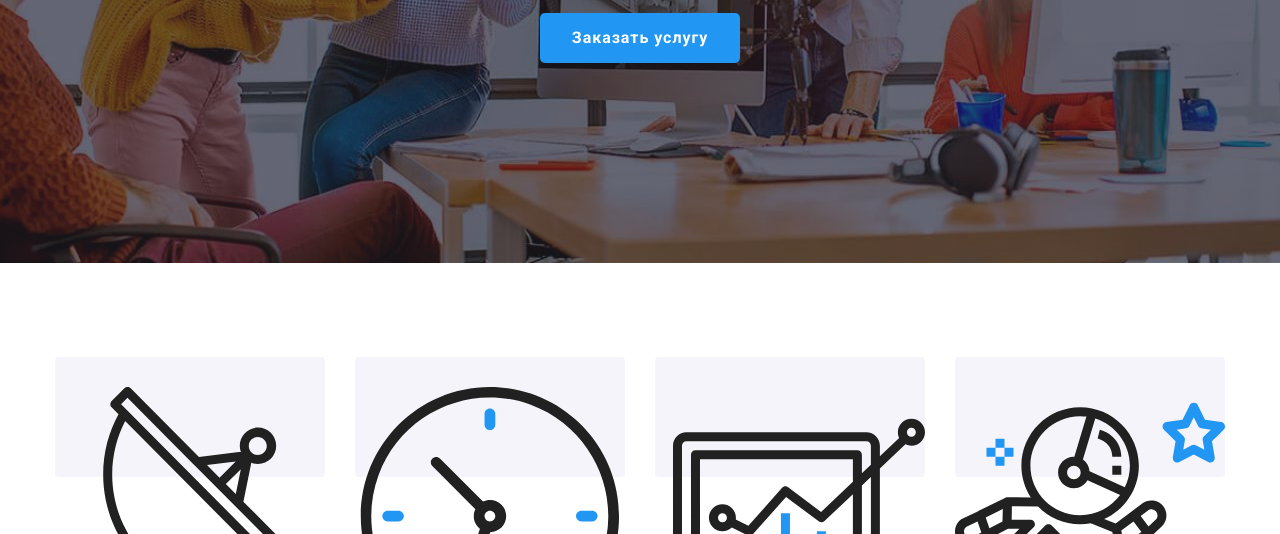
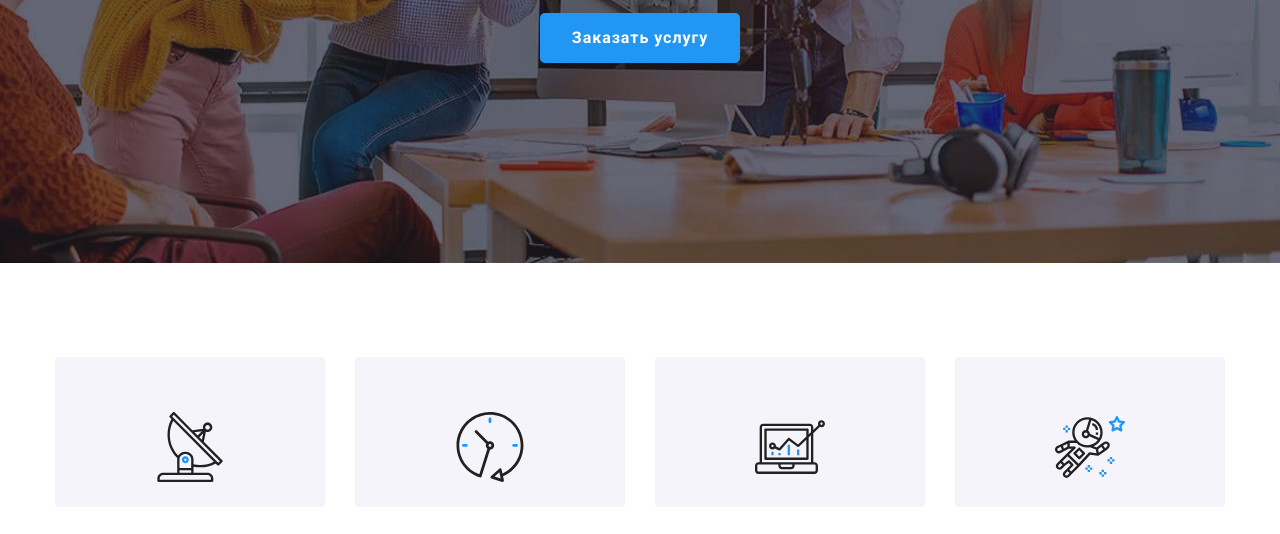
Before and after one commit to NazarPaslavskiy/NazarPaslavskiy-goit-markup-hw-04, a plain HTML site: page index.html in a window 1280 px wide. Shown: the part 418-952 px from the top of the page. Drawn offline with nearby package versions, Linux system fonts and the light colour scheme.

Commit message:
Update style.css

```diff
--- a/css/style.css
+++ b/css/style.css
@@ -210,11 +210,19 @@
   .social-link-footer:hover,.social-link-footer:focus{
     background-color: var(--accent-color);
    }
+    .icon{
+    display:flex;
+    align-items: center;
+    justify-content: center;
+    width: 270px;
+    height: 120px;
+    background-color:#F5F4FA;
+    border-radius: 4px;
+    margin-bottom: 30px;
+}
    .ico-conteiner{
-     display:block;
-     margin-bottom: 30px;
-     width: 100%;
-     height: 100%;
+     width: 70px;
+     height: 70px;
    }
    .about-container{
     display:block;
@@ -306,10 +314,11 @@
   color: var(--secondary-title-color);
   margin-bottom: 50px;
 }
-.clients .clients-item {
+.clients-item:not(:last-child){
+  margin-right: 30px;
+}
+.clients-item {
   width: calc((100% - 150px) / 6);
-  margin-right: 30px;
-  margin-bottom: 30px;
 }
 .clients-link {
   display: flex;
```
